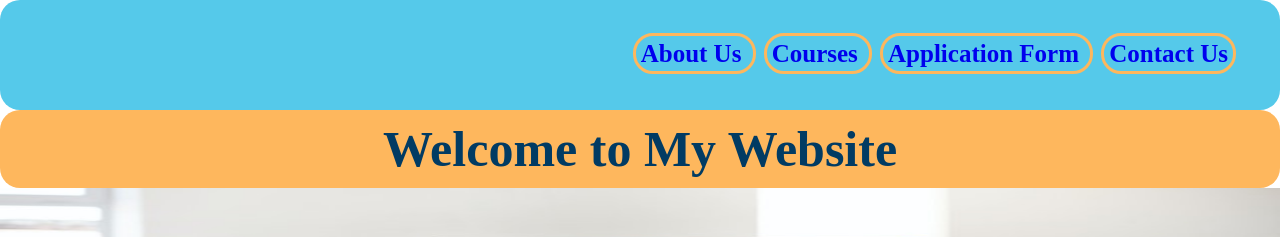
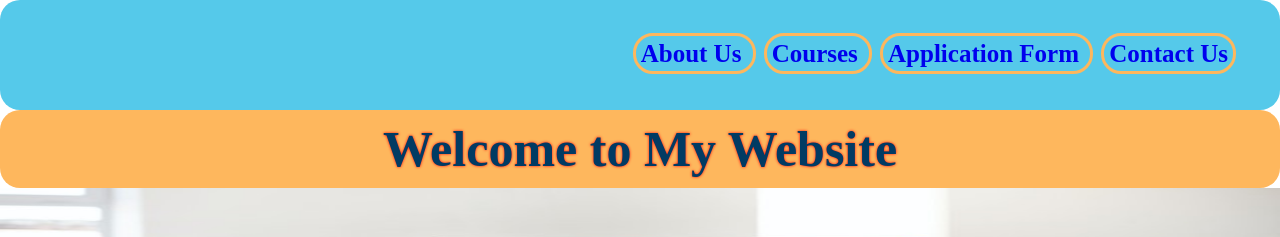
Before and after one commit to syedhossen/syedhossen, a plain HTML site: page index.html in a window 1280 px wide. Shown: the top 237 px of the page. Drawn offline with Linux system fonts and the light colour scheme.

Commit message:
Update style.css

```diff
--- a/css/style.css
+++ b/css/style.css
@@ -10,8 +10,9 @@ body{
 	color:#013B63;
 	margin:0px;
 	padding:10px;
-    border-radius:20px;
+        border-radius:20px;
 	font-size:50px;
+	text-shadow: 0 0 3px #ff0000;
 
 }
 .topbar h1{
```
